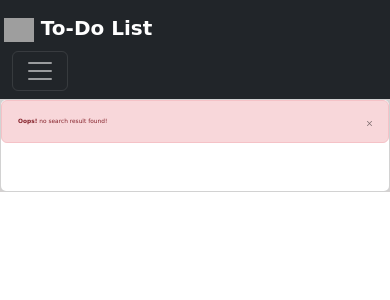
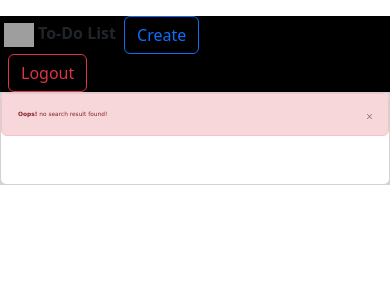
Before and after one commit to myselfims/todolistbyims, a Django app: page /search/ in a window 390 px wide. Shown: the top 300 px of the page. Run offline with Django 4.2, Linux system fonts and the light colour scheme; data comes from the database, SQL or seed files in the repository; some libraries are stand-ins or nearby versions; some web fonts are replaced; grey boxes are pictures that could not be loaded.

Commit message:
first commit

```diff
--- a/template/home.html
+++ b/template/home.html
@@ -183,7 +183,7 @@
         }
     }
     /*Responsive webdesign css */
-    @media screen and (max-width:480px) {
+    @media screen and (max-width:600px) {
         #badge{
             position: absolute;
             left: -0px;
@@ -203,14 +203,28 @@
             position: absolute;
             top: -15px;
             right: 0;
+        }
+        .mobilenav{
+            display: flex;
 
-
+            background-color: black;
+            width: 100vw;
         }
-
+        .navbar{
+            display: none;
+            visibility: hidden;
+            width: 0vw;
+            height: 0vh;
+        }
+        .mobileformdiv{
+            display: inline;
+            width: 100vw;
+        }
 
     }
     .divformobile{
         display: none;
+
 
     }
     #addtaskdiv{
@@ -264,6 +278,24 @@
               </div>
             </div>
           </nav>
+          <div class="mobilenav">
+            <div id="nav">
+                <a class="navbar-brand" href="/home/">
+                    <img src="https://cdn-icons-png.flaticon.com/512/3176/3176366.png" alt="" width="30" height="24"> To-Do List
+                  </a>
+                  <button onclick="AddbtnClk()" type="button" class="btn btn-outline-primary" data-toggle="modal" data-target="#modal">Create</button>
+                  <form action="/logout/" method="post"> {%csrf_token%}
+                      {% if user.is_authenticated %}
+                      <span class="badge rounded-pill text-bg-light"><h5>{{request.user}}</h5></span>
+                      {% endif %}
+                      <div class="mobileformdiv">
+                <button class="btn btn-outline-danger mx-2" type="submit">Logout</button>
+                </form>
+                </div>
+            </div>
+            </div>
+
+          </div>
 
     {% block main %}
     <main style="background-color: rgb(212, 209, 209);">
--- a/template/login.html
+++ b/template/login.html
@@ -89,6 +89,7 @@
       </div>
     </div>
 
+
     <script src="https://cdn.jsdelivr.net/npm/bootstrap@5.2.0-beta1/dist/js/bootstrap.bundle.min.js" integrity="sha384-pprn3073KE6tl6bjs2QrFaJGz5/SUsLqktiwsUTF55Jfv3qYSDhgCecCxMW52nD2" crossorigin="anonymous"></script>
   </body>
 </html>
```
Also changed, not shown: ToDoList/settings.py (+6 -6 lines).
